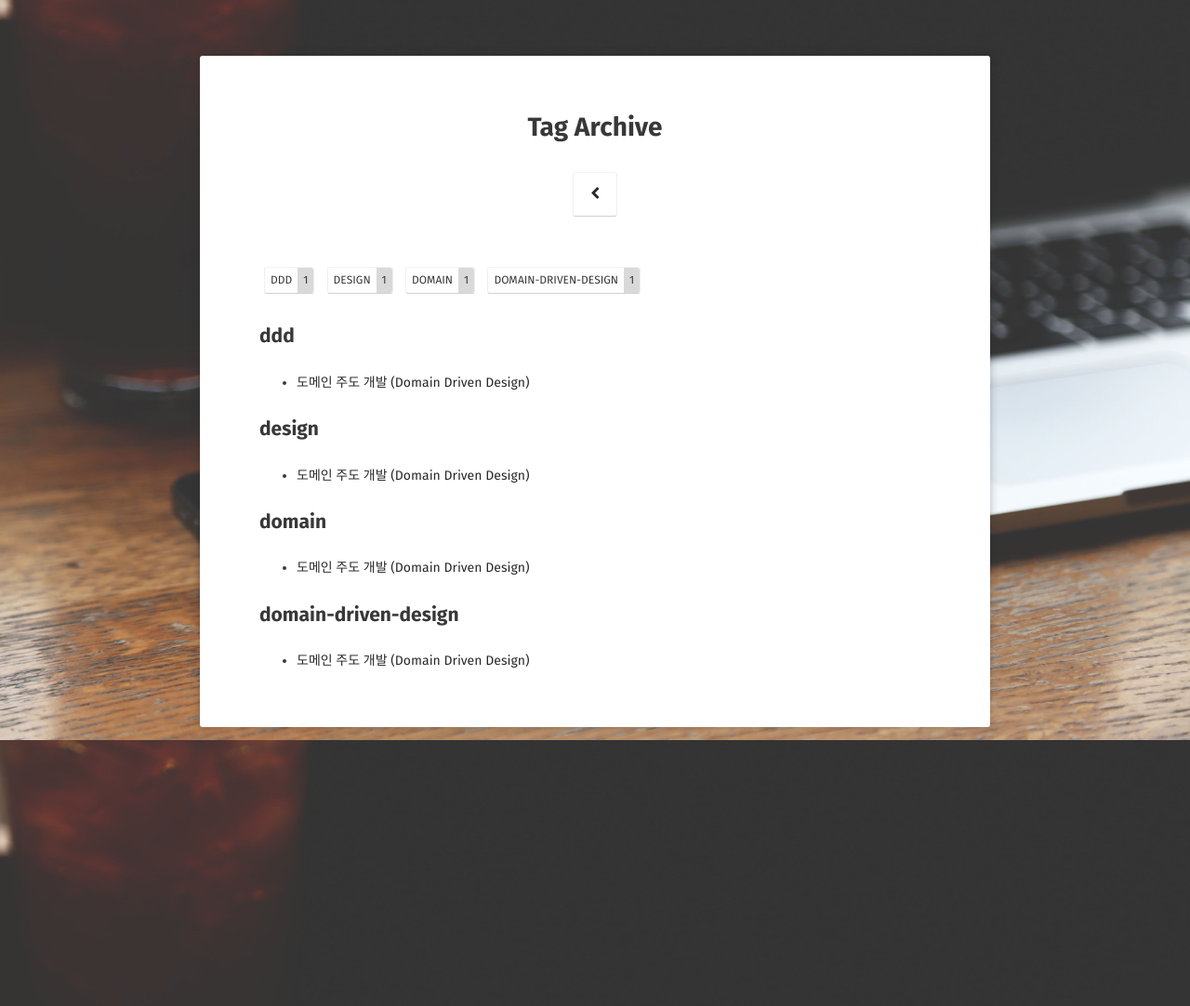
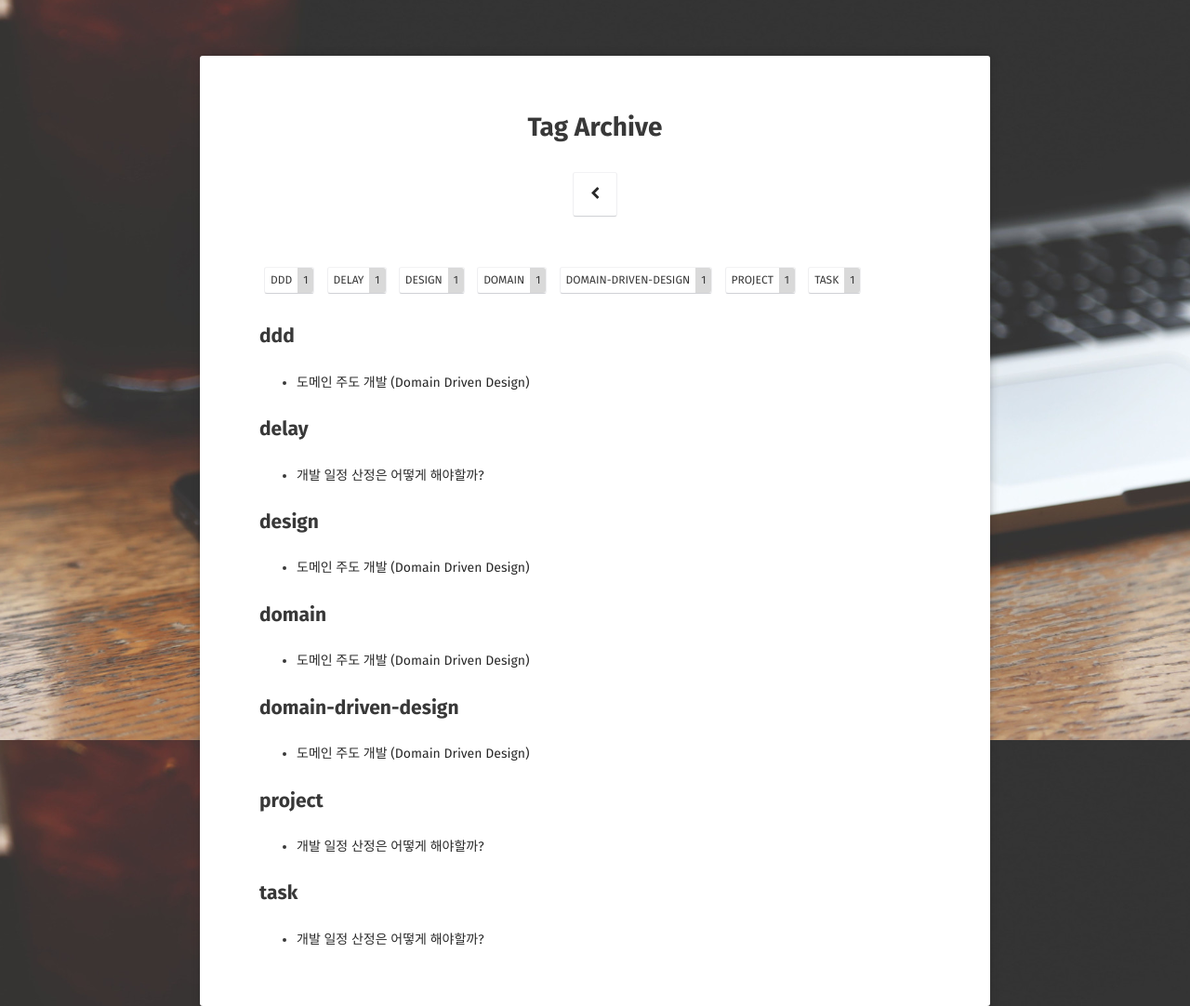
Before and after one commit to ryandev421/ryanpark91.github.io, a Jekyll site: the page built from tags/index.html, in a window 1280 px wide, cut to the strip 104-1186 px from the top of the page. Shown: the whole strip at 93% size. Built offline with Jekyll 4.4.1, drawn with Linux system fonts in a browser that asks for light colours; some web fonts are replaced; some of the changed lines change nothing that is shown.

Commit message:
ongoing: 개발기간 산정에 대한 내용 임시저장

```diff
--- /dev/null
+++ b/_posts/2017-01-03-project-period.md
@@ -0,0 +1,39 @@
+---
+layout: post
+title: 개발 일정 산정은 어떻게 해야할까?
+date: 2017-01-03
+excerpt: "회사에서 업무를 하면서 약 한달가량 일정이 딜레이 되는 상황이 생겼었다. 그러면서 '왜 이렇게 되었을까, 내가 실력이 부족한가'에 대한 고민을 하게 되었다. 그것에 대한 나의 생각을 정리한다"
+tags: [project, task, delay]
+comments: true
+---
+
+## 1. 서론
+
+최근에 회사에서 맡은 업무를 진행하면서 '개발 일정은 어떻게 산정해야 하는가?'라는 생각을 하게 되었다. 처음 내가 산정한 기간은 2주였지만 이 것을 팀장님께 말했을 때 팀장님은 너무 짧게 잡은 것 같다고 한 달정도의 시간을 산정하였다. 개발을 하기 시작하기 전부터 일정 산정에 괴리가 생겼던 것이다. 하지만 이것이 끝이 아니다. 개발을 진행하면서 여러 이슈들이 생기면서 점점 늦어지면서 결국은 총 개발기간은 9주정도가 되었다. 처음 내가 산정했던 2주에서 9주는 엄청난 차이다. 왜 이런 상황이 발생하였고 어떻게 해야 예상 개발 기간을 실제 개발 기간에 근사하게 정할 수 있을지 적어보고자 한다.
+
+## 2. 본론
+
+### 2.1 처음에 왜 개발 기간을 2주로 산정하였나?
+
+처음 개발 기간을 산정하던 당시 여러 이유가 있었던 것 같다.
+
+-  첫 번째 이유: 자기가 스스로에게 주는 압박
+
+   나는 그 당시 회사에 입사한지 4개월정도 된 상태였다. 즉, 3개월의 수습이 끝난 뒤 맡은 첫 프로젝트였다. 더불어 훈련소(병특이라 4주 훈련)에서 돌아온 뒤 맡은 첫 테스크였기에 열심히 하는 모습을 보여야 한다는 생각이 있었다. 뭔가 팀장님이 생각한 것보다 길게 잡으면 안 될거 같은 느낌(?)이 있었다. 그래서 조금은 빠듯하게 산정하였었던 것 같다. (지금 생각해보면 바보같은..)
+
+-  두 번째 이유: 기존 레거시 코드에 대한 분석 부족
+
+   기간 산정하던 당시의 모습을 돌이켜 보면, 기존 레거시 코드에 대한 분석이 없었다. 나는 단순히 주어진 요구사항들의 목록들을 나열하고 각각 개발 예상기간을 "대충" 산정하였다. 개발 시작 전에 팀장님께서 하신 말씀이 있는데 그때는 잘 이해를 하지 못 하였지만 지금은 조금은 이해가 간다. "먼저 기존 코드들을 보고 도메인 규칙들을 정리해 보세요."
+
+
+## 2.2 실제 개발하면서 왜 9주까지 늘어나게 되었나?
+
+앞서 (2.1)에서 얘기한 문제점은 순수 나의 잘 못이라면 여기서는 조금은 외부적인 문제도 있었다. 대부분 내가 예상하기 힘든 이슈이다.
+
+- 첫 번째 이유: 우리가 사용하고 있는 외부 라이브러리의 버그
+
+  우리는 외부 라이브러리로 [Doctrine](https://en.wikipedia.org/wiki/Doctrine)이라는 ORM을 사용하고 있었다. 버그의 간략한 내용을 말하면, main entity와 여기에 포함된 sub entity가 있을 때, entity를 save를 할 경우 main entity의 변경사항만 저장되고 sub entity의 변경사항은 저장되지 않는 문제가 있었다.(자세한 버그 내용은 [여기](https://github.com/doctrine/doctrine2/issues/4142)에..) 나는 당시에 버그일거란 생각은 상상조차 못한 채  나의 개발실력 부족이라는 생각만 하며 거의 이틀을 날려버렸다. 버그라는 것을 알았을 땐 허무했다...
+
+- 두 번째 이유: 팀내에 새로 생겨나는 코드 규약
+
+  팀내에서 [DDD(Domain-Driven-Design)](https://en.wikipedia.org/wiki/Domain-driven_design)을
```
Also changed, not shown: _posts/2017-01-01-DDD.md (+1 -1 lines).
